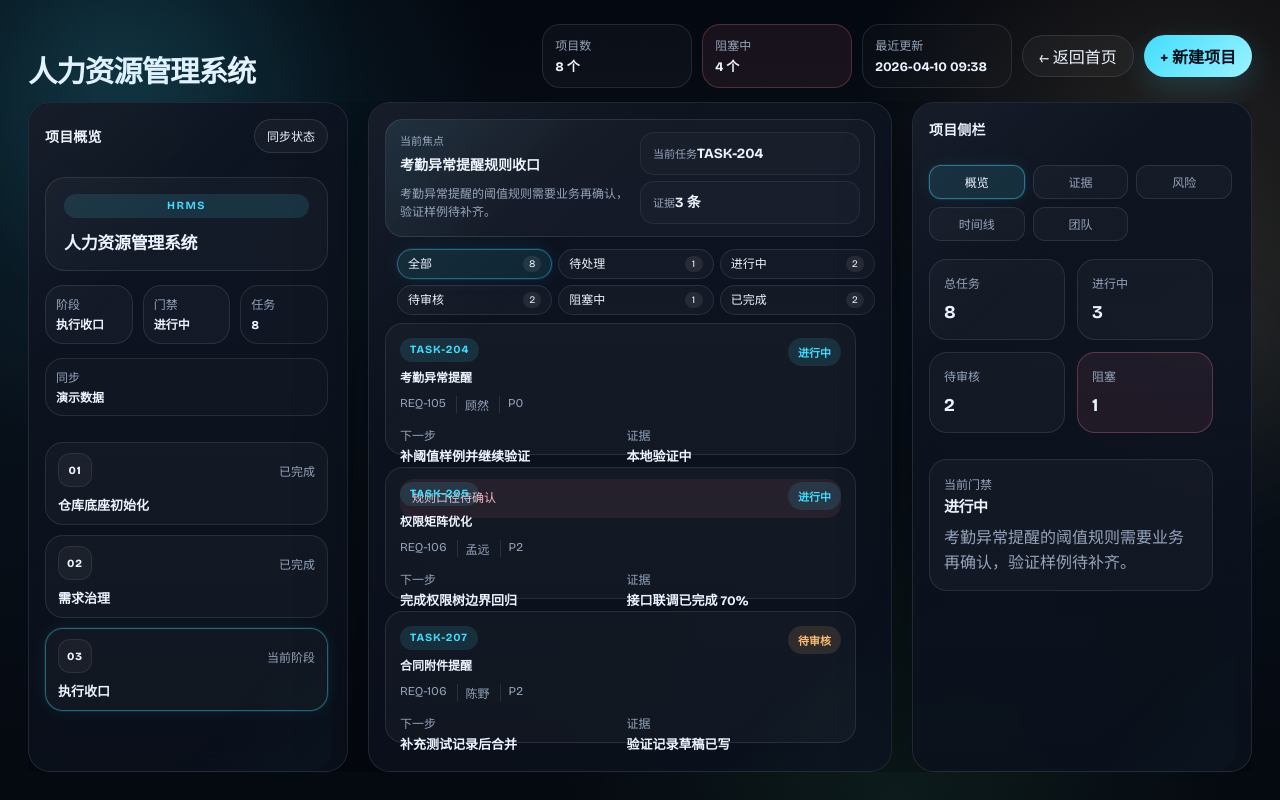
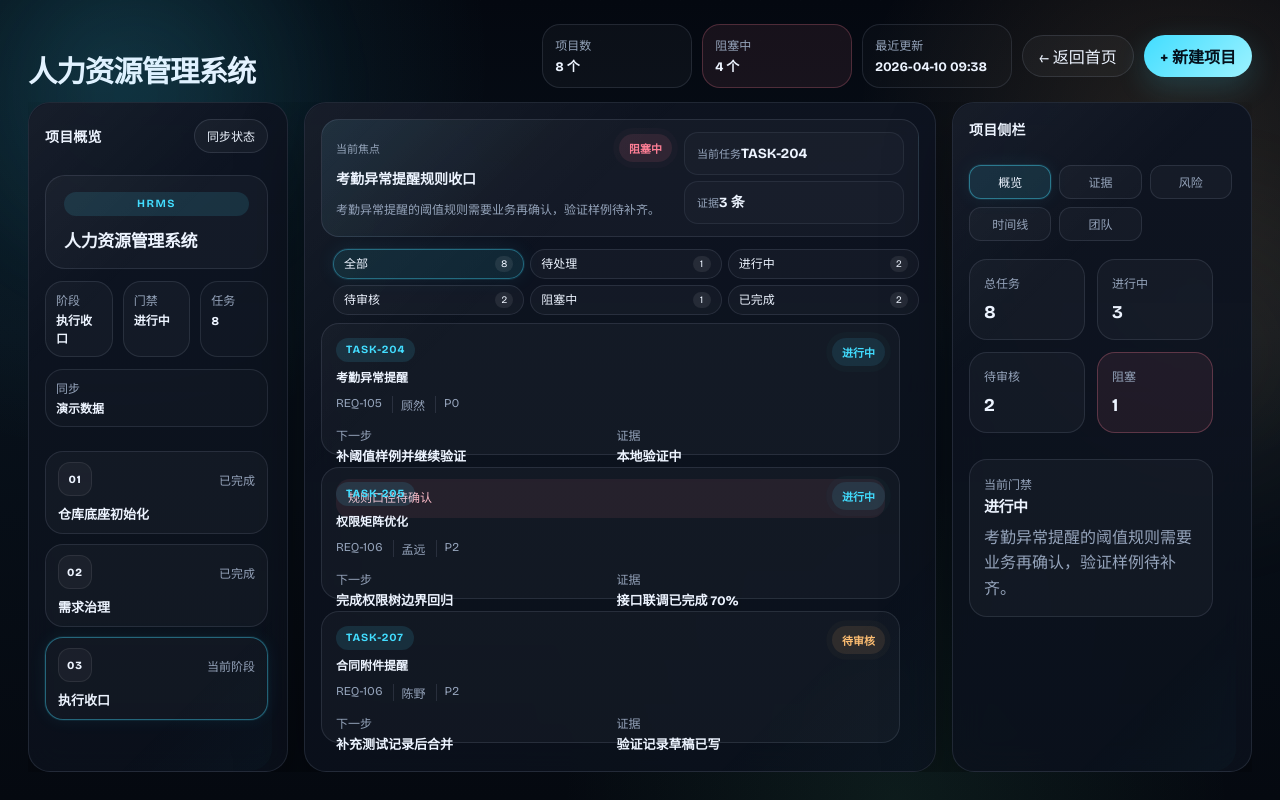
Before and after one commit to beyond-snail/workflow-skills, a React (Vite) app in the folder project-cockpit/: page / in a window 1280 px wide. Both pictures are taken after a click on the button 238 px from the left and 231 px from the top of the page. Built offline with nearby package versions, Linux system fonts and the light colour scheme; a web font is replaced by a local one.

Commit message:
project cockpit: amplify task state

```diff
--- a/project-cockpit/src/App.jsx
+++ b/project-cockpit/src/App.jsx
@@ -462,7 +462,12 @@ function App() {
           <section className="panel panel--tasks">
             <div className="focus-banner">
               <div className="focus-banner__main">
-                <span className="focus-banner__label">当前焦点</span>
+                <div className="focus-banner__headline">
+                  <span className="focus-banner__label">当前焦点</span>
+                  <span className={`status-pill status-${activeProject?.currentTaskStatus || inferProjectStatus(activeProject)}`}>
+                    {statusLabels[activeProject?.currentTaskStatus || inferProjectStatus(activeProject)] || activeProject?.gateStatus || '未同步'}
+                  </span>
+                </div>
                 <strong>{activeProject?.currentFocus ?? '等待下一步'}</strong>
                 <p>{activeProject?.blocker ?? '暂无阻塞'}</p>
               </div>
@@ -1165,6 +1170,15 @@ function taskStatusWeight(status) {
   return 5;
 }
 
+function inferProjectStatus(project) {
+  if (!project) return 'todo';
+  if (project.metrics?.blocked > 0) return 'blocked';
+  if (project.gateStatus === '待人工审核' || project.gateStatus === '待验证') return 'review';
+  if (project.metrics?.doing > 0) return 'doing';
+  if (project.metrics?.done > 0) return 'done';
+  return 'todo';
+}
+
 function stageTitle(stage) {
   return stageMeta.find((item) => item.key === stage)?.title ?? stage;
 }
--- a/project-cockpit/src/styles.css
+++ b/project-cockpit/src/styles.css
@@ -194,8 +194,8 @@ button:disabled {
 
 .dashboard--project {
   display: grid;
-  grid-template-columns: 320px minmax(0, 1fr) 340px;
-  gap: 20px;
+  grid-template-columns: 260px minmax(0, 1.5fr) 300px;
+  gap: 16px;
   align-items: stretch;
 }
 
@@ -398,7 +398,7 @@ button:disabled {
 }
 
 .project-rail {
-  gap: 14px;
+  gap: 12px;
   overflow: auto;
   padding-right: 4px;
   scrollbar-gutter: stable;
@@ -1111,12 +1111,31 @@ button:disabled {
   background:
     linear-gradient(135deg, rgba(66, 221, 255, 0.08), transparent 35%),
     rgba(255, 255, 255, 0.03);
+  overflow: hidden;
+}
+
+.focus-banner::after {
+  content: '';
+  position: absolute;
+  inset: 0;
+  background: linear-gradient(115deg, transparent 22%, rgba(66, 221, 255, 0.08) 50%, transparent 78%);
+  transform: translateX(-120%);
+  animation: focus-scan 4.8s ease-in-out infinite;
 }
 
 .focus-banner__main,
 .focus-banner__meta {
   display: grid;
   gap: 6px;
+  position: relative;
+  z-index: 1;
+}
+
+.focus-banner__headline {
+  display: flex;
+  align-items: center;
+  justify-content: space-between;
+  gap: 10px;
 }
 
 .focus-banner__label,
@@ -1154,6 +1173,13 @@ button:disabled {
   min-height: 132px;
   padding: 14px;
   animation: rise 520ms ease both;
+  transition: transform 180ms ease, border-color 180ms ease, box-shadow 180ms ease;
+}
+
+.task-card:hover {
+  transform: translateY(-2px);
+  border-color: rgba(66, 221, 255, 0.3);
+  box-shadow: 0 0 0 1px rgba(66, 221, 255, 0.04), 0 10px 30px rgba(0, 0, 0, 0.18);
 }
 
 .task-id {
@@ -1178,6 +1204,7 @@ button:disabled {
   padding: 0 10px;
   font-size: 11px;
   font-weight: 700;
+  box-shadow: inset 0 0 0 1px rgba(255, 255, 255, 0.04);
 }
 
 .status-todo {
@@ -1188,21 +1215,25 @@ button:disabled {
 .status-doing {
   color: var(--cyan);
   background: rgba(66, 221, 255, 0.12);
+  animation: state-pulse-cyan 2.8s ease-in-out infinite alternate;
 }
 
 .status-review {
   color: var(--amber);
   background: rgba(255, 191, 115, 0.12);
+  animation: state-pulse-amber 3.2s ease-in-out infinite alternate;
 }
 
 .status-blocked {
   color: var(--rose);
   background: rgba(255, 127, 150, 0.12);
+  animation: state-pulse-rose 2.6s ease-in-out infinite alternate;
 }
 
 .status-done {
   color: var(--emerald);
   background: rgba(106, 242, 163, 0.12);
+  animation: state-pulse-emerald 3s ease-in-out infinite alternate;
 }
 
 .task-meta {
@@ -1483,6 +1514,60 @@ button:disabled {
   }
 }
 
+@keyframes focus-scan {
+  0% {
+    transform: translateX(-120%);
+    opacity: 0;
+  }
+  18% {
+    opacity: 1;
+  }
+  55% {
+    transform: translateX(120%);
+    opacity: 1;
+  }
+  100% {
+    transform: translateX(120%);
+    opacity: 0;
+  }
+}
+
+@keyframes state-pulse-cyan {
+  from {
+    box-shadow: 0 0 0 0 rgba(66, 221, 255, 0.12);
+  }
+  to {
+    box-shadow: 0 0 0 6px rgba(66, 221, 255, 0.02);
+  }
+}
+
+@keyframes state-pulse-amber {
+  from {
+    box-shadow: 0 0 0 0 rgba(255, 191, 115, 0.12);
+  }
+  to {
+    box-shadow: 0 0 0 6px rgba(255, 191, 115, 0.02);
+  }
+}
+
+@keyframes state-pulse-rose {
+  from {
+    box-shadow: 0 0 0 0 rgba(255, 127, 150, 0.14);
+  }
+  to {
+    box-shadow: 0 0 0 6px rgba(255, 127, 150, 0.025);
+  }
+}
+
+@keyframes state-pulse-emerald {
+  from {
+    box-shadow: 0 0 0 0 rgba(106, 242, 163, 0.12);
+  }
+  to {
+    box-shadow: 0 0 0 6px rgba(106, 242, 163, 0.02);
+  }
+}
+
 @media (prefers-reduced-motion: reduce) {
   *,
   *::before,
```
